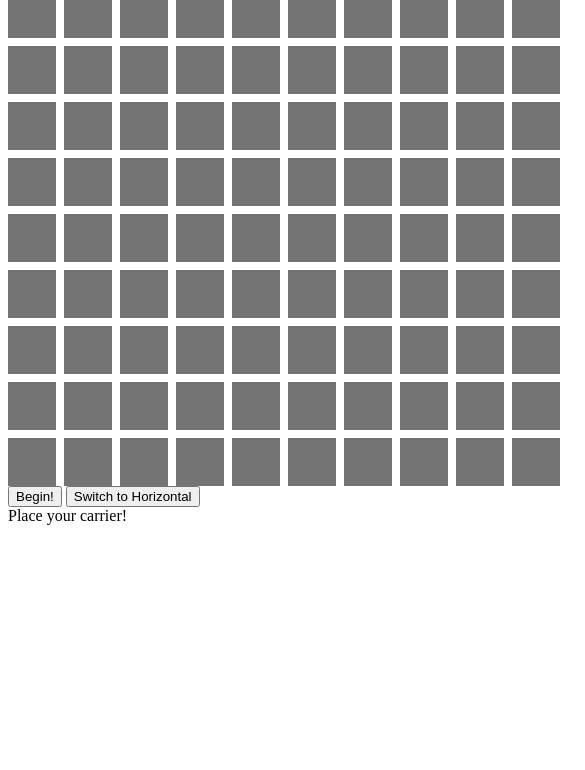
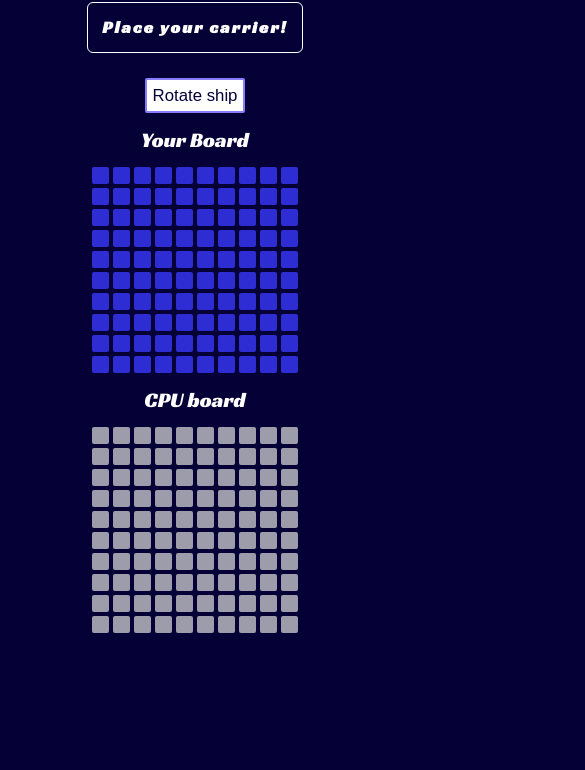
Before and after one commit to qzmp10/battleship, a website built with webpack: page dist/index.html in a window 390 px wide. Shown: the part 74-844 px from the top of the page, 585 px wide, since content can reach past the window. Built offline with Linux system fonts and the light colour scheme; no server answers.

Commit message:
finished battleship

```diff
--- a/src/index.js
+++ b/src/index.js
@@ -168,10 +168,8 @@ directionBtn.addEventListener('click', () => {
 
     if(mode == 'vertical') {
         mode = 'horizontal'
-        directionBtn.textContent = 'Switch to Vertical';
     } else {
         mode = 'vertical';
-        directionBtn.textContent = 'Switch to Horizontal';
     }
 });
 
--- a/src/placeShips.js
+++ b/src/placeShips.js
@@ -334,10 +334,12 @@ playerArea.forEach(area => {
                 document.querySelector(`[data-id-player='${Number(area.dataset.idPlayer) + 1}'`).classList.add('placed');
             }
             placing = 'done';
-            announcementDiv.textContent = 'TIME TO ATTACK THE ENEMY SHIP!';
+            announcementDiv.textContent = 'NOW ATTACK THE ENEMY SHIP!';
             startGame();
             return;
         }
-    })
+    });
+
+
 });
 }
--- a/src/style.css
+++ b/src/style.css
@@ -1,20 +1,139 @@
-body {
-    font-size: 8px;
+html {
+    font-size: 14px;
+    font-family: 'Racing Sans One', cursive;
+    background: rgb(5, 0, 54);
+    color: white;
 }
 .container {
     display: flex;
     flex-direction: column;
+    align-items: center;
+    gap: 1rem;
 }
 h2 {
-    font-size: 1.7rem;
+    font-size: 3rem;
+    letter-spacing: 0.3rem;
+    margin-bottom: -0.5rem;
 }
 .announcements {
     font-size: 1.5rem;
+    letter-spacing: 0.15rem;
+    border: solid 1px white;
+    border-radius: 6px;
+    padding: 1rem;
+}
+.container-2 {
+    display: flex;
+    flex-direction: row;
+    gap: 2rem;
 }
 .sub-container {
     display: flex;
     flex-direction: column;
-    gap: .5rem;
+    align-items: center;
+    gap: 1rem;
+}
+.player-header {
+    font-size: 1.5rem;
+}
+.cpu-header {
+    font-size: 1.5rem;
+}
+.player-container {
+    display: grid;
+    grid-template-columns: repeat(10, 2rem);
+    grid-template-rows: repeat(10, 2rem);
+    gap: .3rem;
+    justify-items: center;
+}
+
+.cpu-container {
+    display: grid;
+    grid-template-columns: repeat(10, 2rem);
+    grid-template-rows: repeat(10, 2rem);
+    gap:.3rem;
+    justify-items: center;
+}
+
+.area {
+    width: 2rem;
+    height: 2rem;
+    border-radius: 2px;
+}
+
+.player {
+    background-color: rgba(58, 58, 255, 0.781);
+}
+
+.cpu {
+    background-color: rgba(218, 218, 218, 0.712);
+}
+
+.direction {
+    font-size: 1.2rem;
+    align-self: center;
+    color: rgb(5, 0, 54);
+    background: rgb(255, 255, 255);
+    border: solid 2px rgb(137, 124, 255);
+    border-radius: 2px;
+    padding: 0.4rem;
+}
+
+.selecting {
+    background-color: rgba(0, 255, 255, 0.815);
+}
+
+.error {
+    background-color: rgb(207, 0, 0) ;
+}
+
+
+.placed {
+    background-color: rgba(0, 192, 192, 0.801);
+}
+
+.hit {
+    background-color: rgb(207, 0, 0) ;
+}
+
+.miss {
+    background-color: rgba(255, 255, 255, 0.836);
+}
+
+@media only screen and (max-width: 600px) {
+    body {
+        font-size: 8px;
+        font-family: 'Racing Sans One', cursive;
+        background: rgb(5, 0, 54);
+        color: white;
+    }
+    .container {
+        display: flex;
+        flex-direction: column;
+        align-items: center;
+        gap: 1rem;
+    }
+    h2 {
+        font-size: 1.7rem;
+        letter-spacing: 0.3rem;
+    }
+    .announcements {
+        font-size: 1.2rem;
+        letter-spacing: 0.15rem;
+        border: solid 1px white;
+        border-radius: 6px;
+        padding: 1rem;
+    }
+    .container-2 {
+        display: flex;
+        flex-direction: column;
+        gap: 1rem;
+    }
+    .sub-container {
+        display: flex;
+        flex-direction: column;
+        align-items: center;
+        gap: 1rem;
     }
     .player-header {
         font-size: 1.5rem;
@@ -41,26 +160,45 @@ h2 {
     .area {
         width: 1.2rem;
         height: 1.2rem;
-    background-color: rgb(116, 116, 116);
+        border-radius: 2px;
+    }
+
+    .player {
+        background-color: rgba(58, 58, 255, 0.781);
+    }
+
+    .cpu {
+        background-color: rgba(218, 218, 218, 0.712);
+    }
+
+    .direction {
+        font-size: 1.2rem;
+        align-self: center;
+        color: rgb(5, 0, 54);
+        background: rgb(255, 255, 255);
+        border: solid 2px rgb(137, 124, 255);
+        border-radius: 2px;
     }
 
     .selecting {
-    background-color: blue;
+        background-color: rgba(0, 255, 255, 0.815);
     }
 
     .error {
-    background-color: red ;
+        background-color: rgb(207, 0, 0) ;
     }
 
 
     .placed {
-    background-color: blueviolet;
+        background-color: rgba(0, 192, 192, 0.801);
     }
 
     .hit {
-    background-color: rgb(255, 0, 0);
+        background-color: rgb(207, 0, 0) ;
     }
 
     .miss {
-    background-color: rgb(211, 211, 211);
+        background-color: rgba(255, 255, 255, 0.836);
     }
+
+  }
```
Also changed, not shown: dist/index.html, dist/main.js. Lines whose indentation alone changed are shown as unchanged.
